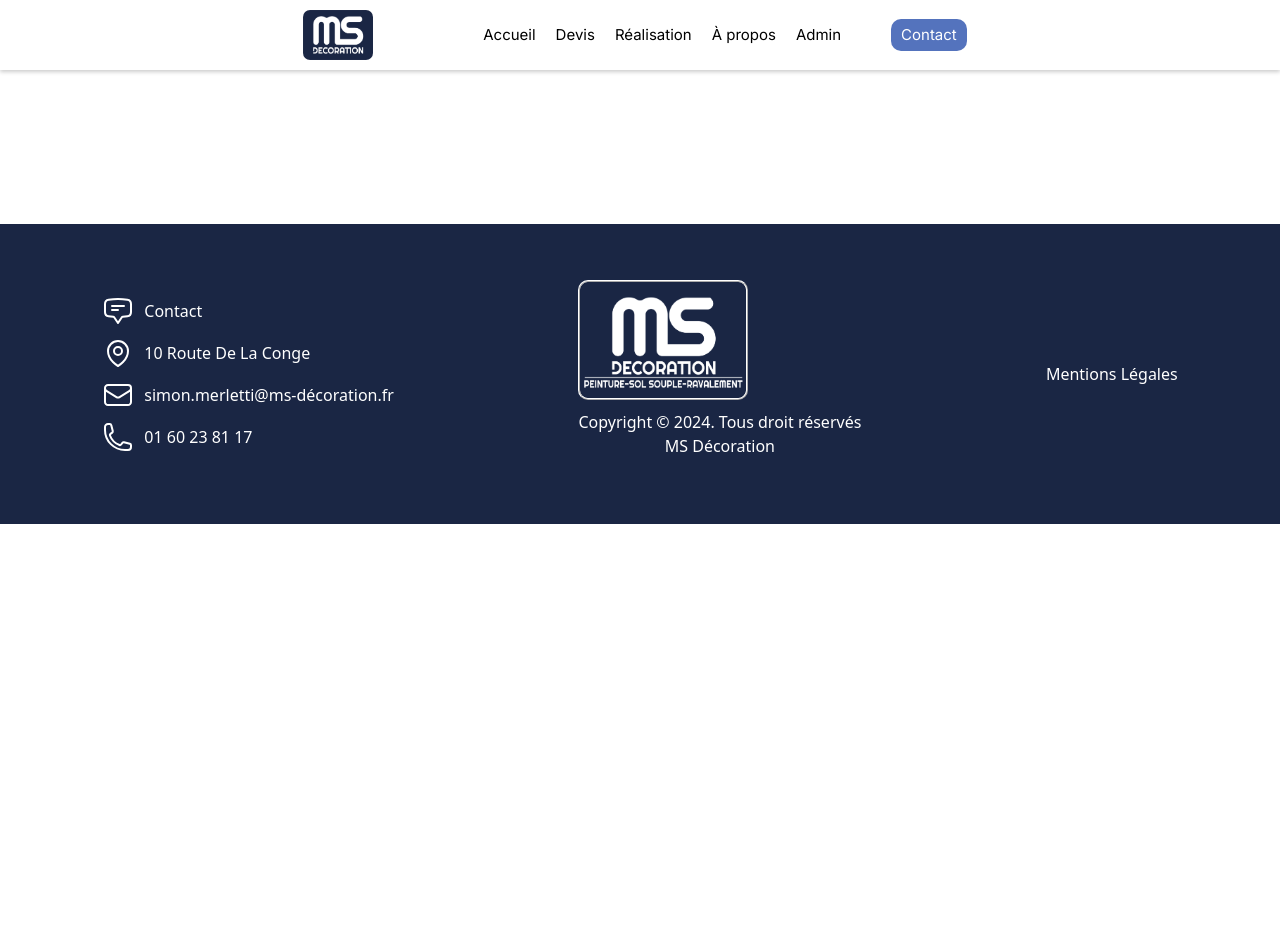
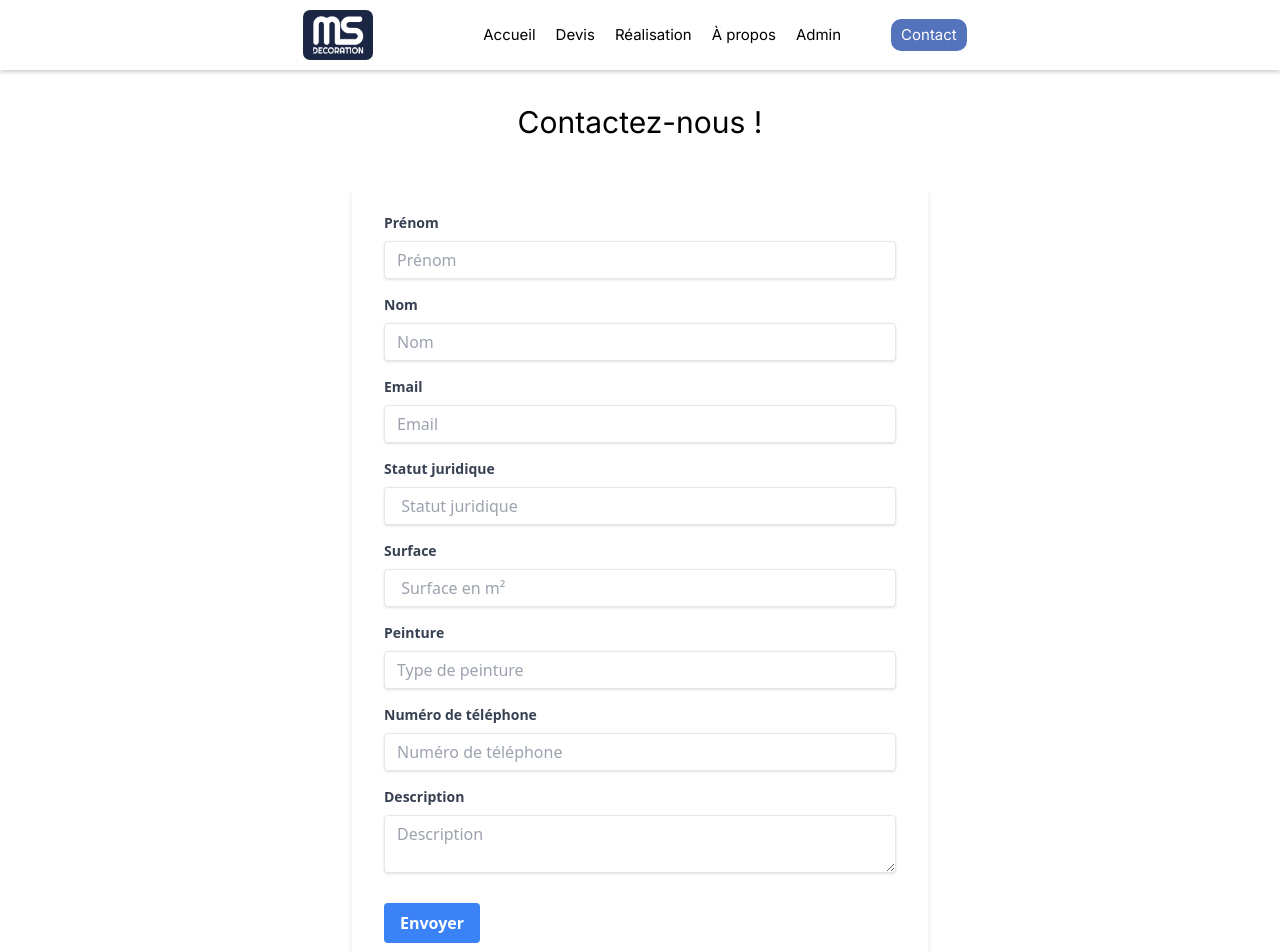
Before and after one commit to Skiioo/MS_decoration, an Angular app: page /contact in a window 1280 px wide. Shown: the top 952 px of the page. Before the commit the page ends 800 px from the top, so only its background shows below. Built offline with nearby package versions, Linux system fonts and the light colour scheme.

Commit message:
update formulaire 05/06/2024

```diff
--- a/src/app/pages/contact/contact.component.css
+++ b/src/app/pages/contact/contact.component.css
@@ -0,0 +1,7 @@
+h1 {
+  color: rgb(0, 0, 0);
+  font-size: 30px;
+  text-align: center;
+  margin-top: 100px;
+  font-family: Inter;
+}
--- a/src/app/pages/contact/contact.component.html
+++ b/src/app/pages/contact/contact.component.html
@@ -1 +1,123 @@
 <h1>Contactez-nous !</h1>
+
+<form
+  class="max-w-xl mx-auto bg-white rounded-xl shadow-md overflow-hidden md:max-w-xl m-4 mt-9"
+>
+  <div class="p-8">
+    <div class="mb-4">
+      <label class="block text-gray-700 text-sm font-bold mb-2" for="firstname">
+        Prénom
+      </label>
+      <input
+        class="shadow appearance-none border rounded w-full py-2 px-3 text-gray-700 leading-tight focus:outline-none focus:shadow-outline"
+        id="firstname"
+        type="text"
+        placeholder="Prénom"
+        name="Prénom"
+        [(ngModel)]="data.prenom"
+      />
+    </div>
+    <div class="mb-4">
+      <label class="block text-gray-700 text-sm font-bold mb-2" for="lastname">
+        Nom
+      </label>
+      <input
+        class="shadow appearance-none border rounded w-full py-2 px-3 text-gray-700 leading-tight focus:outline-none focus:shadow-outline"
+        id="lastname"
+        type="text"
+        placeholder="Nom"
+        name="Nom"
+        [(ngModel)]="data.nom"
+      />
+    </div>
+    <div class="mb-4">
+      <label class="block text-gray-700 text-sm font-bold mb-2" for="email">
+        Email
+      </label>
+      <input
+        class="shadow appearance-none border rounded w-full py-2 px-3 text-gray-700 leading-tight focus:outline-none focus:shadow-outline"
+        id="email"
+        name="email"
+        type="email"
+        placeholder="Email"
+        [(ngModel)]="data.email"
+      />
+    </div>
+    <div class="mb-4">
+      <label class="block text-gray-700 text-sm font-bold mb-2" for="email">
+        Statut juridique
+      </label>
+      <input
+        class="shadow appearance-none border rounded w-full py-2 px-3 text-gray-700 leading-tight focus:outline-none focus:shadow-outline"
+        id="email"
+        name="statut_juridique"
+        type="email"
+        placeholder=" Statut juridique"
+        [(ngModel)]="data.statut_juridique"
+      />
+    </div>
+    <div class="mb-4">
+      <label class="block text-gray-700 text-sm font-bold mb-2" for="email">
+        Surface
+      </label>
+      <input
+        class="shadow appearance-none border rounded w-full py-2 px-3 text-gray-700 leading-tight focus:outline-none focus:shadow-outline"
+        id="email"
+        name="surface"
+        type="email"
+        placeholder=" Surface en m²"
+        [(ngModel)]="data.surface"
+      />
+    </div>
+    <div class="mb-4">
+      <label class="block text-gray-700 text-sm font-bold mb-2" for="email">
+        Peinture
+      </label>
+      <input
+        class="shadow appearance-none border rounded w-full py-2 px-3 text-gray-700 leading-tight focus:outline-none focus:shadow-outline"
+        id="email"
+        name="peinture"
+        type="email"
+        placeholder="Type de peinture"
+        [(ngModel)]="data.peinture"
+      />
+    </div>
+    <div class="mb-4">
+      <label class="block text-gray-700 text-sm font-bold mb-2" for="phone">
+        Numéro de téléphone
+      </label>
+      <input
+        class="shadow appearance-none border rounded w-full py-2 px-3 text-gray-700 leading-tight focus:outline-none focus:shadow-outline"
+        id="phone"
+        type="tel"
+        placeholder="Numéro de téléphone"
+        name="num"
+        [(ngModel)]="data.num"
+      />
+    </div>
+    <div class="mb-6">
+      <label
+        class="block text-gray-700 text-sm font-bold mb-2"
+        for="description"
+      >
+        Description
+      </label>
+      <textarea
+        class="shadow appearance-none border rounded w-full py-2 px-3 text-gray-700 leading-tight focus:outline-none focus:shadow-outline"
+        id="description"
+        placeholder="Description"
+        name="description"
+        [(ngModel)]="data.description"
+      ></textarea>
+    </div>
+    <div class="flex items-center justify-between">
+      <button
+        class="bg-blue-500 hover:bg-blue-700 text-white font-bold py-2 px-4 rounded focus:outline-none focus:shadow-outline"
+        type="button"
+        (click)="postData()"
+      >
+        Envoyer
+      </button>
+    </div>
+  </div>
+</form>
--- a/src/app/pages/contact/contact.component.ts
+++ b/src/app/pages/contact/contact.component.ts
@@ -1,4 +1,6 @@
 import { Component } from '@angular/core';
+import { DataService } from '../../data.service';
+import { HttpClient } from '@angular/common/http';
 
 @Component({
   selector: 'app-contact',
@@ -7,4 +9,24 @@ import { Component } from '@angular/core';
 })
 export class ContactComponent {
 
+  data: any = {
+    nom: '',
+    prenom: '',
+    email: '',
+    num: '',
+    description: ''
+  };
+
+  constructor(private dataService: DataService) { }
+
+  postData() {
+    this.dataService.postData(this.data).subscribe(
+      response => {
+        console.log('Données envoyées avec succès', response);
+      },
+      error => {
+        console.error('Erreur lors de l\'envoi des données', error);
+      }
+    );
+  }
 }
```
